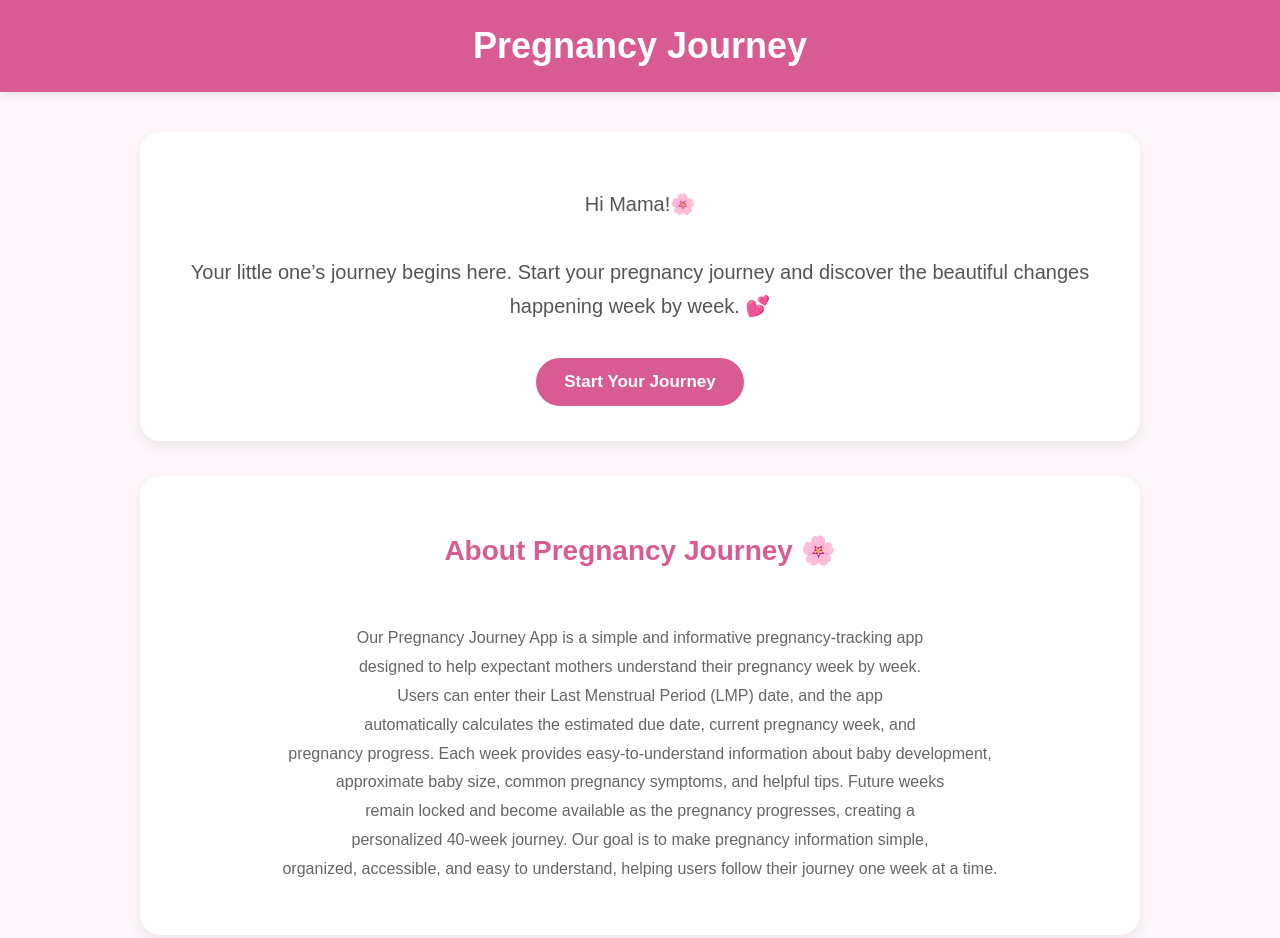
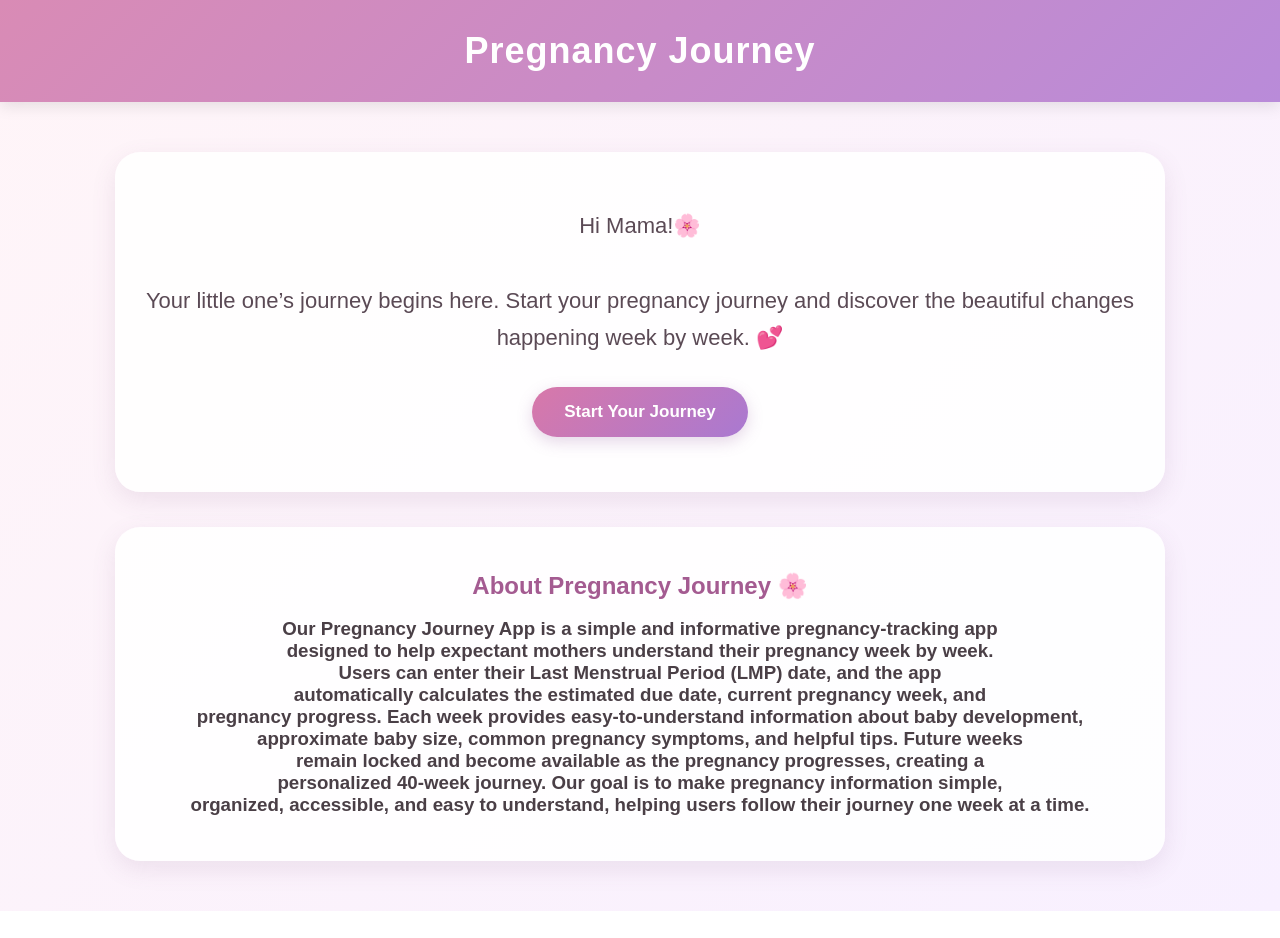
Before and after one commit to DILU146/PGTracker, a plain HTML site: page home.html in a window 1280 px wide. After the commit the page ends 911 px from the top, so only its background shows below. Drawn offline with Linux system fonts and the light colour scheme.

Commit message:
Update homepage and login and pregnancy page

```diff
--- a/home.css
+++ b/home.css
@@ -1,129 +1,83 @@
-/* HOME PAGE */
-
 * {
+    margin: 0;
+    padding: 0;
     box-sizing: border-box;
 }
 
 body {
-    margin: 0;
     font-family: Arial, sans-serif;
-    background-color: #fff7fb;
-    color: #444;
+    background: linear-gradient(135deg, #fff5f8, #f8f0ff);
+    color: #4a3f46;
+    min-height: 100vh;
 }
 
 /* Header */
-
 header {
-    background-color: #d85c91;
+    background: linear-gradient(135deg, #d98bb5, #b98bd9);
     color: white;
     text-align: center;
-    padding: 25px;
-    box-shadow: 0 3px 10px rgba(0, 0, 0, 0.1);
+    padding: 30px 20px;
+    box-shadow: 0 4px 15px rgba(0, 0, 0, 0.1);
 }
 
 header h1 {
-    margin: 0;
     font-size: 36px;
+    letter-spacing: 1px;
 }
 
-/* Main */
-
+/* Main container */
 main {
-    width: 90%;
-    max-width: 1000px;
-    margin: 40px auto;
+    max-width: 1100px;
+    margin: 50px auto;
+    padding: 0 25px;
 }
 
 /* Sections */
-
 section {
-    background-color: white;
+    background: rgba(255, 255, 255, 0.9);
+    border-radius: 25px;
+    padding: 45px;
     margin-bottom: 35px;
-    padding: 35px;
-    border-radius: 20px;
-    box-shadow: 0 5px 15px rgba(0, 0, 0, 0.08);
-}
-
-/* Welcome section */
-
-section:first-child {
+    box-shadow: 0 8px 25px rgba(120, 80, 120, 0.12);
     text-align: center;
 }
 
+/* First section */
+section:first-child {
+    padding: 55px 30px;
+}
+
 section:first-child h3 {
-    color: #555;
-    font-size: 20px;
+    font-size: 22px;
     line-height: 1.7;
-    font-weight: normal;
+    font-weight: 500;
+    color: #5b4a55;
 }
 
 /* Start button */
+button {
+    margin-top: 30px;
+    border: none;
+    border-radius: 30px;
+    background: linear-gradient(135deg, #d878a9, #a979d1);
+    padding: 15px 32px;
+    cursor: pointer;
+    box-shadow: 0 5px 15px rgba(150, 100, 160, 0.25);
+    transition: 0.3s ease;
+}
 
-button {
-    background-color: #d85c91;
-    border: none;
-    padding: 14px 28px;
-    border-radius: 25px;
-    margin-top: 15px;
-    cursor: pointer;
+button:hover {
+    transform: translateY(-3px);
+    box-shadow: 0 8px 20px rgba(150, 100, 160, 0.35);
 }
 
 button a {
+    text-decoration: none;
     color: white;
-    text-decoration: none;
     font-size: 17px;
     font-weight: bold;
 }
 
-button:hover {
-    background-color: #c4477d;
-}
-
 /* About section */
-
-section:nth-child(2) {
-    text-align: center;
-}
-
 section:nth-child(2) h2 {
-    color: #d85c91;
-    font-size: 28px;
-}
-
-section:nth-child(2) h3 {
-    color: #666;
-    font-size: 16px;
-    line-height: 1.8;
-    font-weight: normal;
-}
-
-/* Mobile */
-
-@media (max-width: 600px) {
-
-    header h1 {
-        font-size: 28px;
-    }
-
-    main {
-        width: 92%;
-        margin: 25px auto;
-    }
-
-    section {
-        padding: 25px 18px;
-    }
-
-    section:first-child h3 {
-        font-size: 17px;
-    }
-
-    section:nth-child(2) h2 {
-        font-size: 24px;
-    }
-
-    section:nth-child(2) h3 {
-        font-size: 15px;
-        line-height: 1.7;
-    }
-}
+    color: #a45b91
```
Also changed, not shown: login.html (+3 -0 lines), pregnancy.html (+3 -0 lines).
